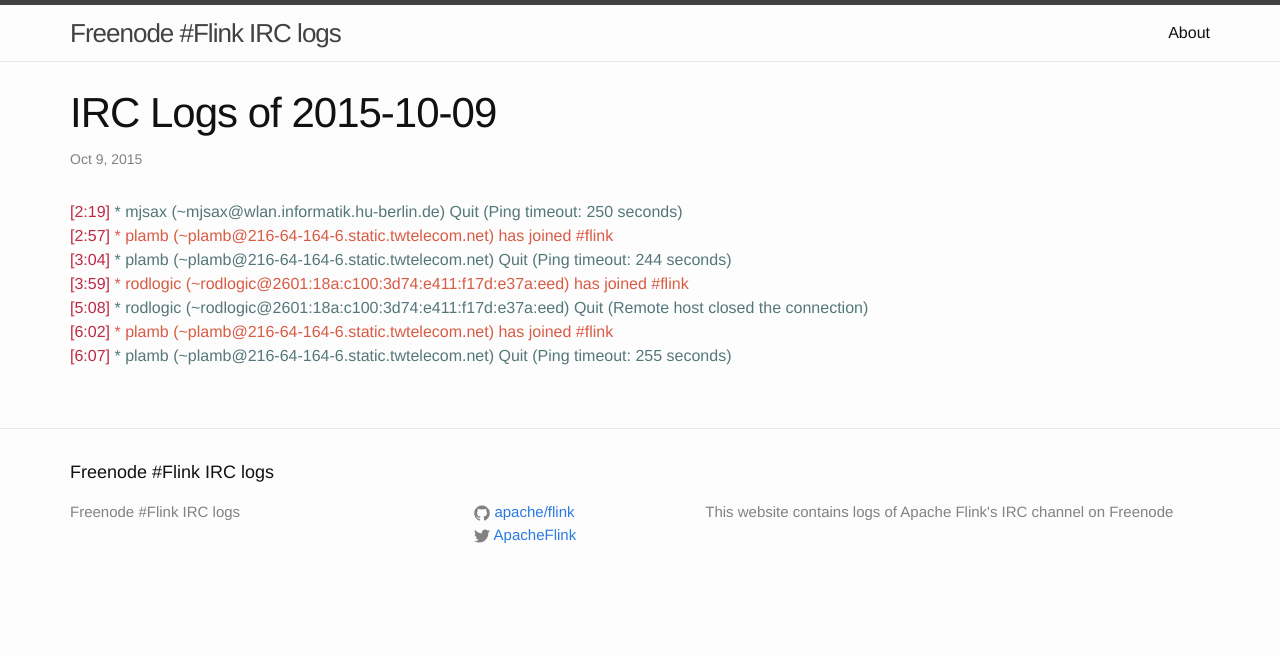
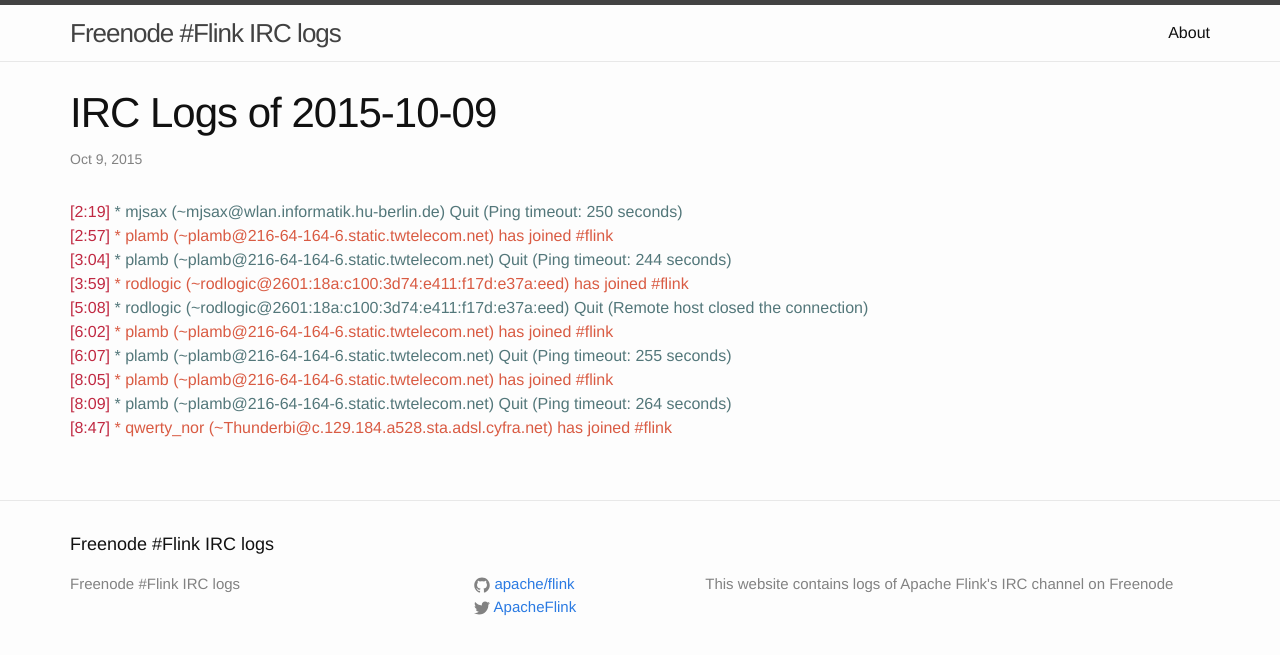
Before and after one commit to flink-irc-logs/flink-irc-logs.github.io, a Jekyll site: the page built from _posts/2015-10-09-logs.markdown, in a window 1280 px wide. Shown: the top 655 px of the page. Built offline with Jekyll 4.4.1, drawn with Linux system fonts in a browser that asks for light colours.

Commit message:
Update of the logs on Fri Oct  9 09:24:49 CEST 2015

```diff
--- a/_posts/2015-10-09-logs.markdown
+++ b/_posts/2015-10-09-logs.markdown
@@ -11,3 +11,6 @@
 <span class="irc-date">[5:08]</span> <span class="irc-navy">* rodlogic (~rodlogic@2601:18a:c100:3d74:e411:f17d:e37a:eed) Quit (Remote host closed the connection)</span><br />
 <span class="irc-date">[6:02]</span> <span class="irc-green">* plamb (~plamb@216-64-164-6.static.twtelecom.net) has joined #flink</span><br />
 <span class="irc-date">[6:07]</span> <span class="irc-navy">* plamb (~plamb@216-64-164-6.static.twtelecom.net) Quit (Ping timeout: 255 seconds)</span><br />
+<span class="irc-date">[8:05]</span> <span class="irc-green">* plamb (~plamb@216-64-164-6.static.twtelecom.net) has joined #flink</span><br />
+<span class="irc-date">[8:09]</span> <span class="irc-navy">* plamb (~plamb@216-64-164-6.static.twtelecom.net) Quit (Ping timeout: 264 seconds)</span><br />
+<span class="irc-date">[8:47]</span> <span class="irc-green">* qwerty_nor (~Thunderbi@c.129.184.a528.sta.adsl.cyfra.net) has joined #flink</span><br />
```
